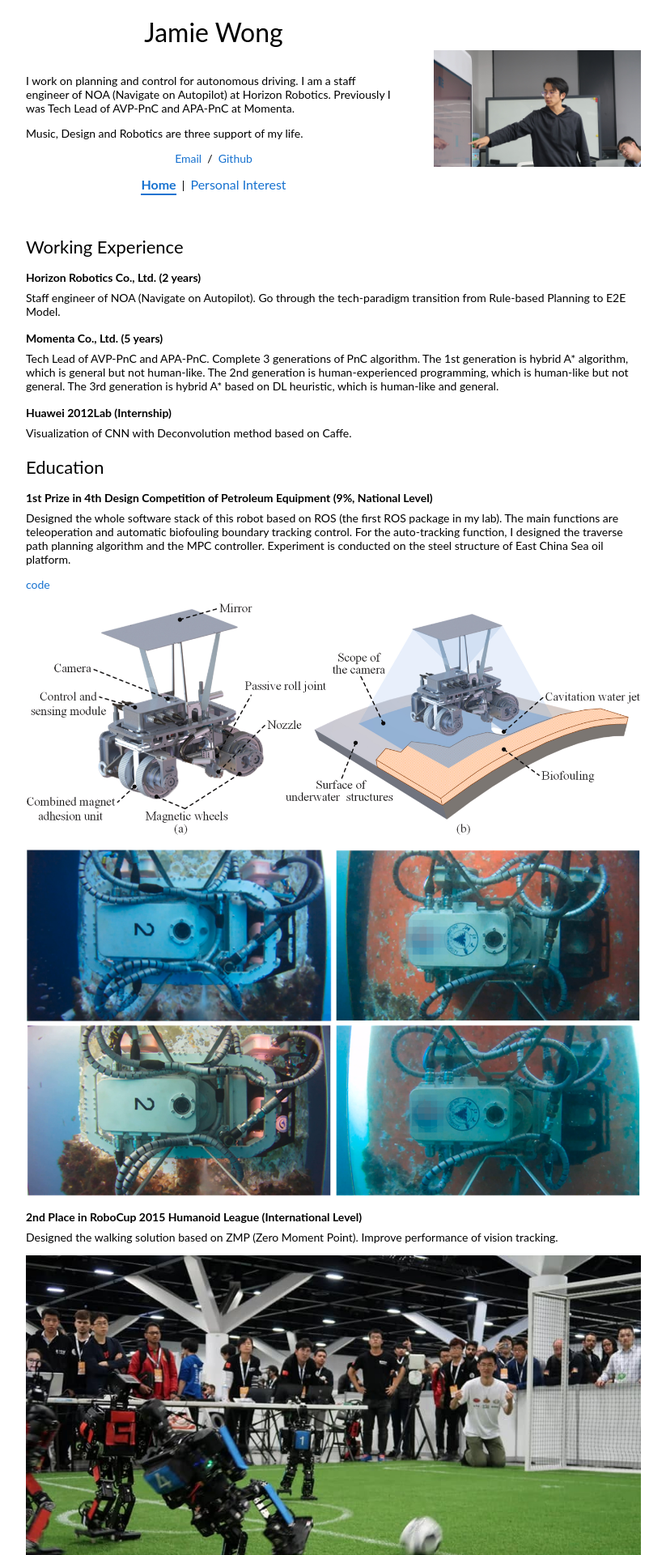
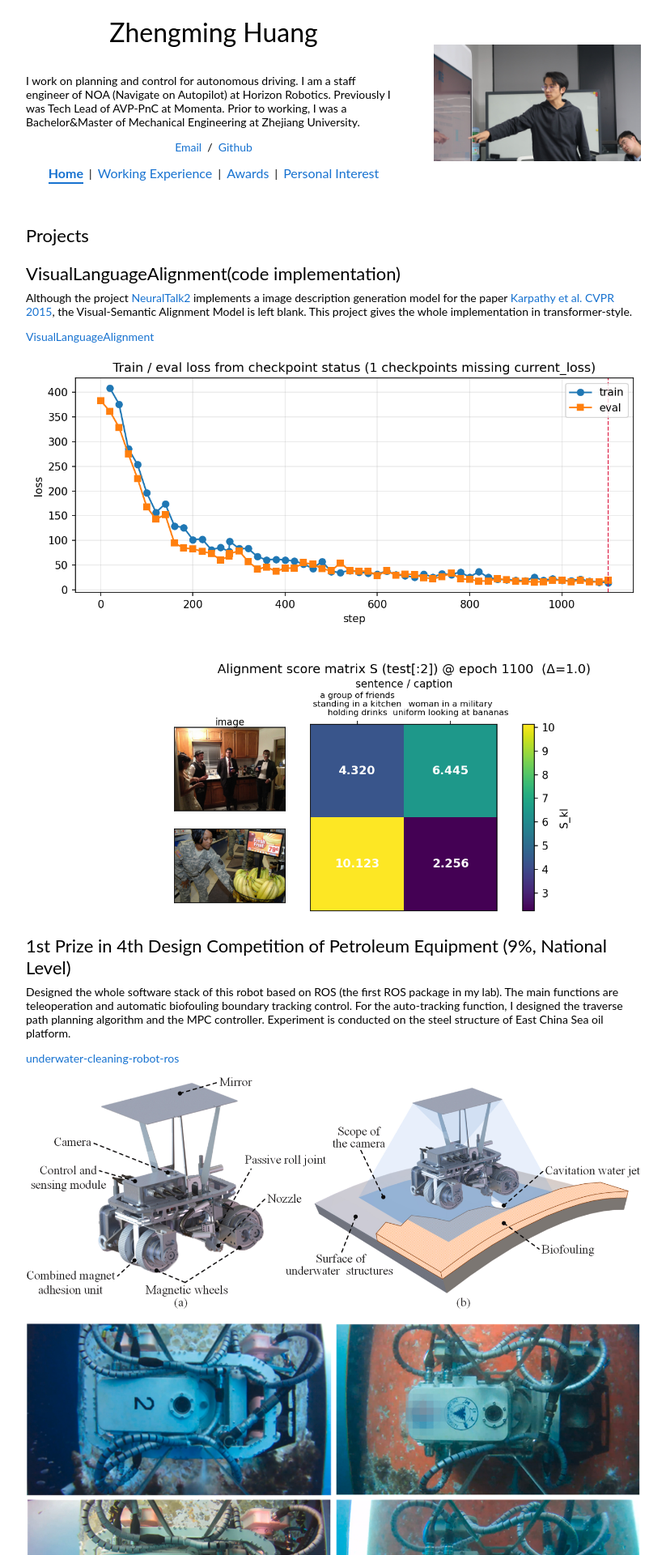
Before and after one commit to JamieHuang28/JamieHuang28.github.io, a Jekyll site: the page built from index.md, in a window 1280 px wide. Shown: the top 1920 px of the page at 81% size, without its empty margins (228-1051 px from the left). Built offline with Jekyll 4.4.1, drawn with Linux system fonts in a browser that asks for light colours; our own code applies the rules of GitHub Pages for plain Markdown files; some of the changed text lies outside the part shown.

Commit message:
Split working experience and awards into their own tabs and refresh the homepage projects.
Co-authored-by: Cursor <cursoragent@cursor.com>

```diff
--- a/_config.yml
+++ /dev/null
@@ -1,2 +0,0 @@
-title: Jamie Wong
-description: Music, Design and Robotics are three support of my life.
--- a/_data/profile.yml
+++ b/_data/profile.yml
@@ -1,6 +1,6 @@
-name: Jamie Wong
+name: Zhengming Huang
 cover_photo: /resources/cover_photo.jpeg
 email: huangzhengming28@gmail.com
 github: https://github.com/JamieHuang28
 bio:
-  - I work on planning and control for autonomous driving. I am a staff engineer of NOA (Navigate on Autopilot) at Horizon Robotics. Previously I was Tech Lead of AVP-PnC and APA-PnC at Momenta.
+  - I work on planning and control for autonomous driving. I am a staff engineer of NOA (Navigate on Autopilot) at Horizon Robotics. Previously I was Tech Lead of AVP-PnC at Momenta. Prior to working, I was a Bachelor&Master of Mechanical Engineering at Zhejiang University.
--- a/_includes/profile.html
+++ b/_includes/profile.html
@@ -13,6 +13,10 @@
     <p class="nav-tabs">
       <a href="{{ '/' | relative_url }}" class="{% if page.tab == 'home' %}active{% endif %}">Home</a>
       &nbsp;|&nbsp;
+      <a href="{{ '/experience.html' | relative_url }}" class="{% if page.tab == 'experience' %}active{% endif %}">Working Experience</a>
+      &nbsp;|&nbsp;
+      <a href="{{ '/awards.html' | relative_url }}" class="{% if page.tab == 'awards' %}active{% endif %}">Awards</a>
+      &nbsp;|&nbsp;
       <a href="{{ '/interests.html' | relative_url }}" class="{% if page.tab == 'interests' %}active{% endif %}">Personal Interest</a>
     </p>
   </div>
--- a/index.md
+++ b/index.md
@@ -3,44 +3,21 @@ layout: default
 tab: home
 ---
 
-## Working Experience
+# Projects
 
-### Horizon Robotics Co., Ltd. (2 years)
+## VisualLanguageAlignment(code implementation)
+Although the project [NeuralTalk2](https://github.com/karpathy/neuraltalk2) implements a image description generation model for the paper [Karpathy et al. CVPR 2015](https://cs.stanford.edu/people/karpathy/deepimagesent/), the Visual-Semantic Alignment Model is left blank. This project gives the whole implementation in transformer-style.
 
-Staff engineer of NOA (Navigate on Autopilot). Go through the tech-paradigm transition from Rule-based Planning to E2E Model.
+[VisualLanguageAlignment](https://github.com/JamieHuang28/VisualLanguageAlignment)
 
-### Momenta Co., Ltd. (5 years)
+![vla_train_figure](./resources/vla_train.png)
 
-Tech Lead of AVP-PnC and APA-PnC. Complete 3 generations of PnC algorithm. The 1st generation is hybrid A* algorithm, which is general but not human-like. The 2nd generation is human-experienced programming, which is human-like but not general. The 3rd generation is hybrid A* based on DL heuristic, which is human-like and general.
-
-### Huawei 2012Lab (Internship)
-
-Visualization of CNN with Deconvolution method based on Caffe.
-
-## Education
-
-### 1st Prize in 4th Design Competition of Petroleum Equipment (9%, National Level)
+## 1st Prize in 4th Design Competition of Petroleum Equipment (9%, National Level)
 
 Designed the whole software stack of this robot based on ROS (the first ROS package in my lab). The main functions are teleoperation and automatic biofouling boundary tracking control. For the auto-tracking function, I designed the traverse path planning algorithm and the MPC controller. Experiment is conducted on the steel structure of East China Sea oil platform.
 
-[code](https://github.com/JamieHuang28/underwater-cleaning-robot-ros)
+[underwater-cleaning-robot-ros](https://github.com/JamieHuang28/underwater-cleaning-robot-ros)
 
 ![Underwater cleaning robot structure](./resources/ucr_structure.jpg)
 
 ![Underwater cleaning robot working](./resources/ucr_working.jpg)
-
-### 2nd Place in RoboCup 2015 Humanoid League (International Level)
-
-Designed the walking solution based on ZMP (Zero Moment Point). Improve performance of vision tracking.
-
-![RoboCup 2015 Humanoid](./resources/robocup2015_humanoid.jpg)
-
-### Excellent Project in SRTP (Student Research Training Program) with project PROW (Painting Robot On Web) (5%, School Level)
-
-Propose a service of portrait painting on web. In this service, user upload their photo on web and watch the realtime painting procedure. This is a quite integrated project, which covers computer vision, sketch plan algorithm, multi-joint motion decomposition and MCU programming. Though it doesn't work as expected, it is still an outstanding project in the school.
-
-![PROW scheme](./resources/PROW_scheme.png)
-
-### High School
-
-3rd Place (Province Level) in Physics Competition in senior high school, therefore recommended to THU (Biological Department) & PKU (Medical Department) & SJTU & ZJU without examination.
--- a/stylesheet.css
+++ b/stylesheet.css
@@ -81,6 +81,7 @@ body {
   padding: 0 20px 20px;
 }
 
+.page-body h1,
 .page-body h2 {
   font-family: 'Lato', Verdana, Helvetica, sans-serif;
   font-size: 22px;
```
Also changed, not shown: awards.md (added, +24 -0 lines), experience.md (added, +20 -0 lines), resources/vla_train.png (added).
